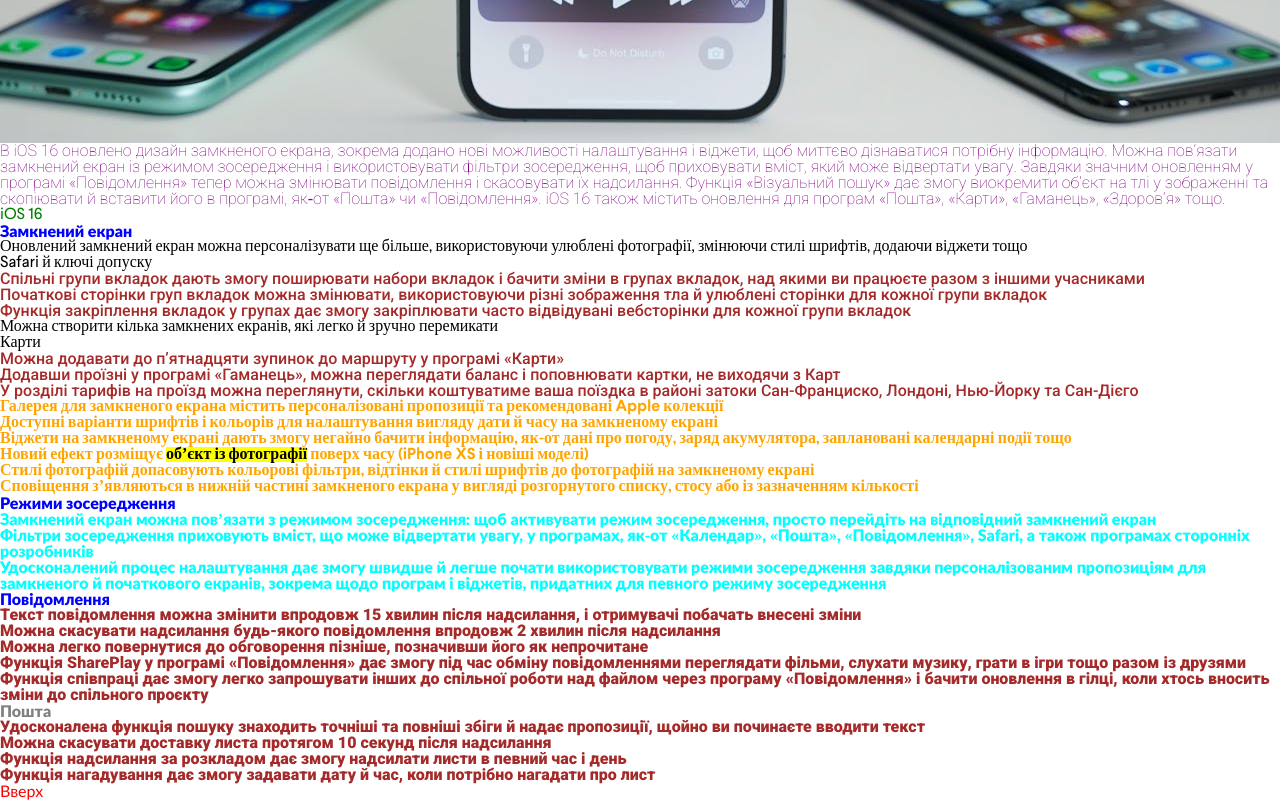
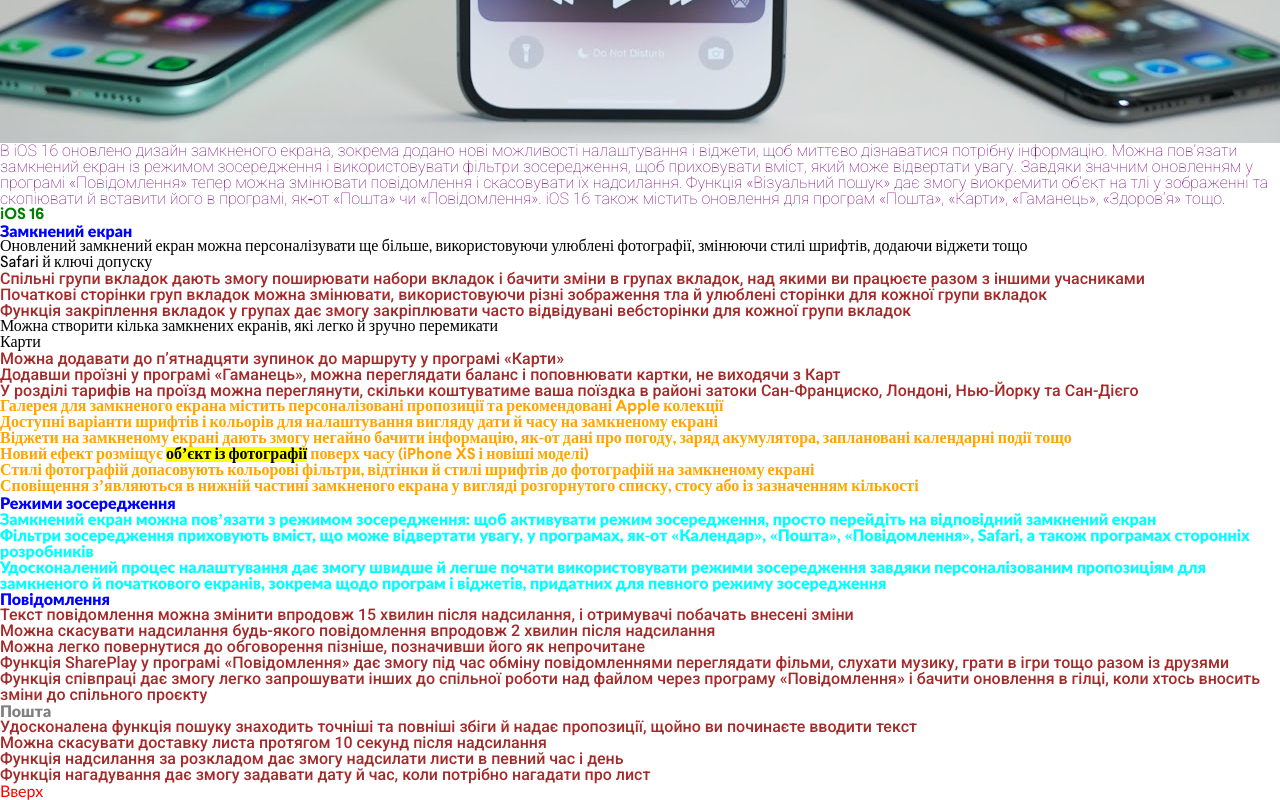
Before and after one commit to naykerman/lesson_4, a plain HTML site: page index.html in a window 1280 px wide. Shown: the part 609-1409 px from the top of the page. Drawn offline with Linux system fonts and the light colour scheme; files whose address does not match are found by name.

Commit message:
Update style.css

```diff
--- a/css/style.css
+++ b/css/style.css
@@ -57,17 +57,17 @@ div{
 }
 ul li{
    font-family: Roboto;
-   font-size: 500;
+   font-weight: 500;
    color: brown;
 }
 #news{
    font-family: larsseit;
-   font-style: 400;
+   font-weight: 400;
    color: violet;
 }
 .titile, .secondtitle{
    font-family: larsseit;
-   font-style: 700;
+   font-weight: 700;
    color: green;
 }
 p.text{
```
